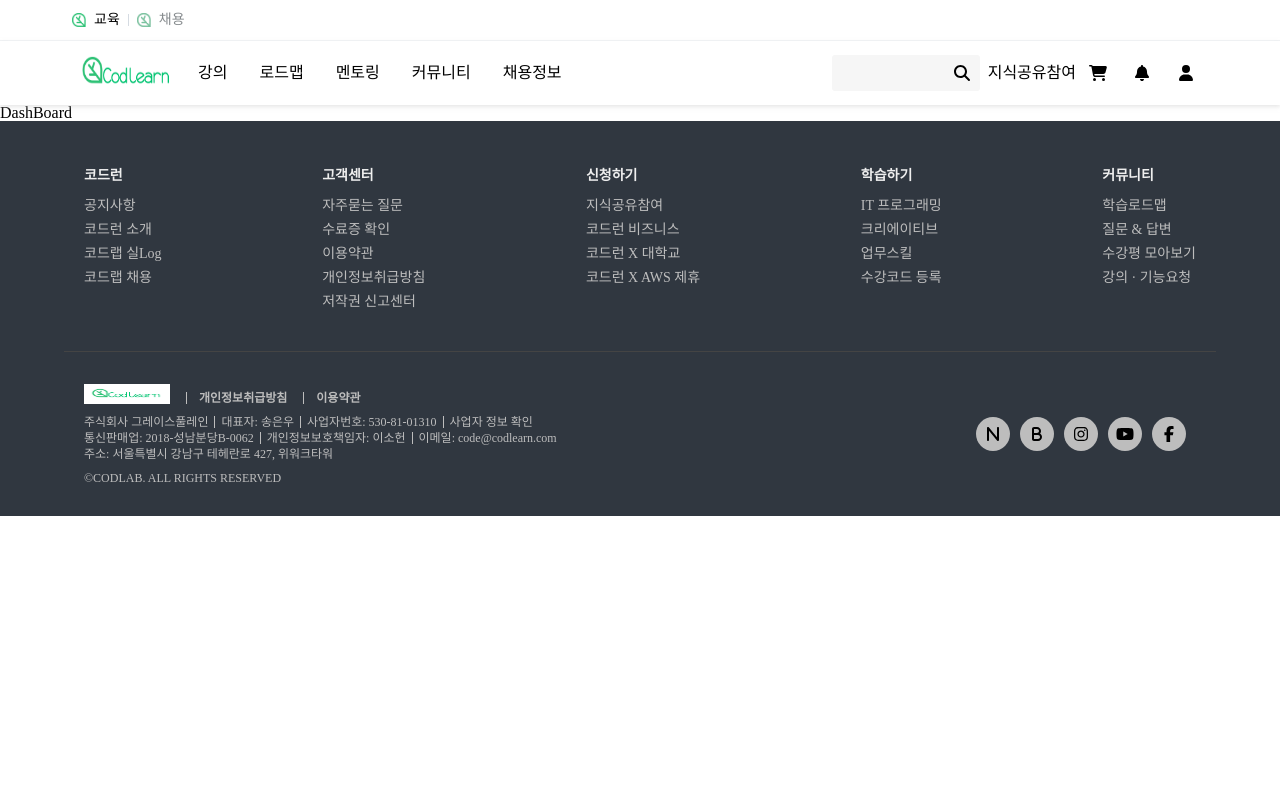
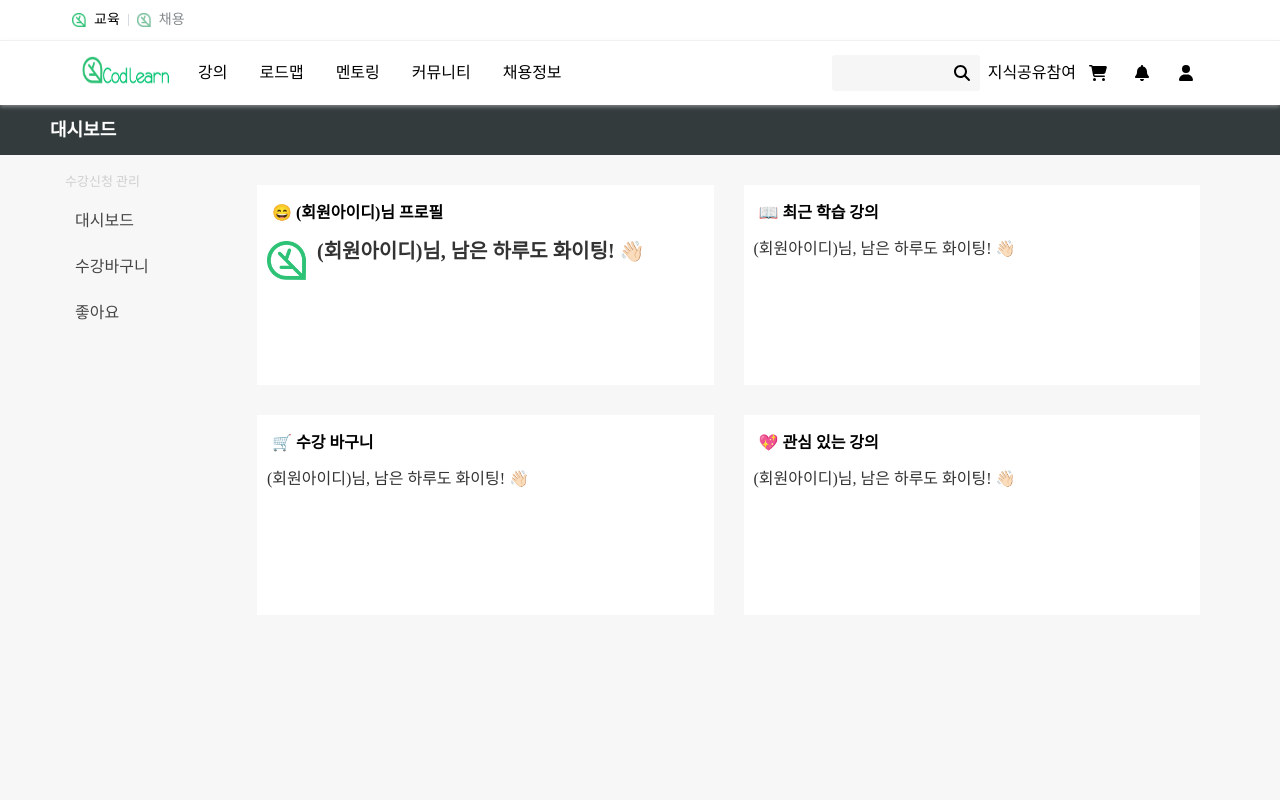
Before and after one commit to wecode-bootcamp-korea/justcode-5-2nd-codlearn-front, a React (Create React App) app: page /dashboard in a window 1280 px wide. Shown: the top 800 px of the page. Built offline with nearby package versions, Linux system fonts and the light colour scheme.

Commit message:
Add : dash board 기능 구현 중

```diff
--- a/src/pages/DashBoard/DashBoard.js
+++ b/src/pages/DashBoard/DashBoard.js
@@ -1,5 +1,205 @@
+import React from 'react';
+import { Link } from 'react-router-dom';
+import styled from 'styled-components';
+
 function DashBoard() {
-  return <div>DashBoard</div>;
+  return (
+    <DashBoardWrap>
+      <Section>
+        <Title>
+          <h4>대시보드</h4>
+        </Title>
+        <Container>
+          <Main>
+            <SlideBar>
+              <NavContainer>
+                <NavLabel>수강신청 관리</NavLabel>
+                <NavList>
+                  <li>
+                    <Link to>대시보드</Link>
+                  </li>
+                  <li>
+                    <Link to>수강바구니</Link>
+                  </li>
+                  <li>
+                    <Link to>좋아요</Link>
+                  </li>
+                </NavList>
+              </NavContainer>
+            </SlideBar>
+            <MainBoard>
+              <BoardWrap>
+                <Column className="profile">
+                  <ColumnFrame>
+                    <ColumnTitle>
+                      <span>😄 </span>
+                      <span>(회원아이디)님 프로필</span>
+                    </ColumnTitle>
+                    <Content>
+                      <div className="text">
+                        <div className="logoIcon">
+                          <img src="images/icon.png" alt="icon" />
+                        </div>
+                        <p> (회원아이디)님, 남은 하루도 화이팅! 👋🏻</p>
+                      </div>
+                    </Content>
+                  </ColumnFrame>
+                </Column>
+                <Column className="class">
+                  <ColumnFrame>
+                    <ColumnTitle>
+                      <span>📖 </span>
+                      <span>최근 학습 강의</span>
+                    </ColumnTitle>
+                    <Content>
+                      <div className="text">
+                        <p> (회원아이디)님, 남은 하루도 화이팅! 👋🏻</p>
+                      </div>
+                    </Content>
+                  </ColumnFrame>
+                </Column>
+                <Column className="cart">
+                  <ColumnFrame>
+                    <ColumnTitle>
+                      <span>🛒 </span>
+                      <span>수강 바구니</span>
+                    </ColumnTitle>
+                    <Content>
+                      <div className="text">
+                        <p> (회원아이디)님, 남은 하루도 화이팅! 👋🏻</p>
+                      </div>
+                    </Content>
+                  </ColumnFrame>
+                </Column>
+                <Column className="like">
+                  <ColumnFrame>
+                    <ColumnTitle>
+                      <span>💖 </span>
+                      <span>관심 있는 강의</span>
+                    </ColumnTitle>
+                    <Content>
+                      <div className="text">
+                        <p> (회원아이디)님, 남은 하루도 화이팅! 👋🏻</p>
+                      </div>
+                    </Content>
+                  </ColumnFrame>
+                </Column>
+              </BoardWrap>
+            </MainBoard>
+          </Main>
+        </Container>
+      </Section>
+    </DashBoardWrap>
+  );
 }
 
+const DashBoardWrap = styled.main`
+  background-color: #f7f7f7;
+`;
+const Section = styled.section``;
+
+const Title = styled.div`
+  width: 100%;
+  height: 50px;
+  line-height: 50px;
+  font-weight: 700;
+  font-size: large;
+  background-color: #333b3d;
+  h4 {
+    margin: 0 auto;
+    max-width: 1180px;
+    color: white;
+  }
+`;
+const Container = styled.div`
+  max-width: 1180px;
+  margin: 0 auto;
+  background-color: #f7f7f7;
+`;
+const Main = styled.div`
+  display: flex;
+`;
+
+const SlideBar = styled.aside`
+  width: 15%;
+`;
+const NavContainer = styled.div`
+  min-height: 100vh;
+`;
+const NavLabel = styled.p`
+  padding: 20px 15px 10px 15px;
+  font-size: small;
+  color: #cfcfcf;
+`;
+const NavList = styled.ul`
+  li {
+    a {
+      display: block;
+      padding: 15px;
+      width: 100%;
+      height: 100%;
+      color: #454545;
+      text-indent: 10px;
+    }
+    &:hover {
+      background-color: white;
+    }
+  }
+`;
+
+const MainBoard = styled.div`
+  padding: 15px;
+  width: 85%;
+`;
+const BoardWrap = styled.div`
+  display: flex;
+  width: 100%;
+  flex-wrap: wrap;
+  flex-direction: inherit;
+`;
+const Column = styled.div`
+  padding: 15px;
+  width: 50%;
+  height: 230px;
+  background-color: #f7f7f7;
+  &.profile {
+    .text {
+      font-weight: 700;
+      font-size: 20px;
+      white-space: pre-line;
+      .logoIcon {
+        width: 40px;
+      }
+      p {
+        margin-left: 10px;
+      }
+    }
+  }
+  &.class {
+  }
+  &.cart {
+  }
+  &.like {
+  }
+`;
+
+const ColumnFrame = styled.div`
+  height: 100%;
+  background-color: white;
+`;
+const ColumnTitle = styled.p`
+  padding: 20px 10px 10px 15px;
+  font-size: 16px;
+  font-weight: 700;
+`;
+const Content = styled.div`
+  padding: 10px;
+  .text {
+    display: flex;
+  }
+  p {
+    color: #333;
+  }
+`;
+
 export default DashBoard;
```
